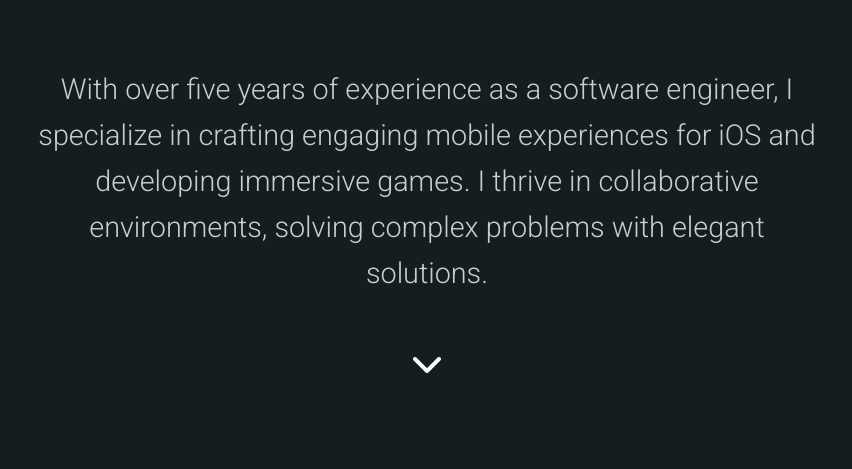
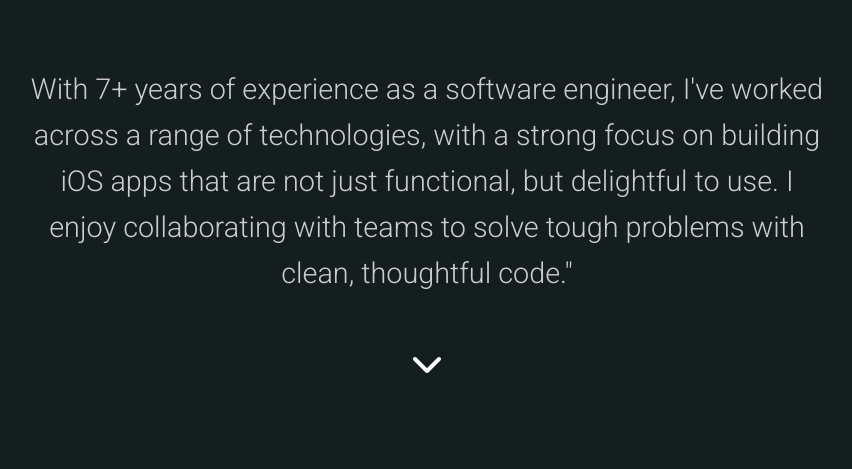
Before and after one commit to theashiq/theashiq.github.io, a plain HTML site: page index.html in a window 1280 px wide. Shown: the part 331-800 px from the top of the page, without its empty margins (213-1065 px from the left). Drawn offline with nearby package versions, Linux system fonts and the light colour scheme.

Commit message:
feat: Number of years of experience calculation

```diff
--- a/index.html
+++ b/index.html
@@ -21,7 +21,7 @@
             </div>
         </div>
         <div class="hero-footer">
-            <p>With over five years of experience as a software engineer, I specialize in crafting engaging mobile experiences for iOS and developing immersive games. I thrive in collaborative environments, solving complex problems with elegant solutions.</p>
+            <p id="experience">With several years of experience as a software engineer, I've worked across a range of technologies, with a strong focus on building iOS apps that are not just functional, but delightful to use. I enjoy collaborating with teams to solve tough problems with clean, thoughtful code.</p>
             <div class="hero-scroll-target">
                 <i class="fas fa-chevron-down"></i>
             </div>
--- a/script.js
+++ b/script.js
@@ -63,4 +63,13 @@ document.addEventListener('DOMContentLoaded', function() {
             });
         }
     }
+
+    // Number of years of experience calculation
+    function getYearsOfExperience(startYear) {
+        const currentYear = new Date().getFullYear();
+        const years = currentYear - startYear;
+
+        return `With ${years}+ years of experience as a software engineer, I've worked across a range of technologies, with a strong focus on building iOS apps that are not just functional, but delightful to use. I enjoy collaborating with teams to solve tough problems with clean, thoughtful code."`;
+    }
+    document.getElementById('experience').textContent = getYearsOfExperience(2018);
 });
```
